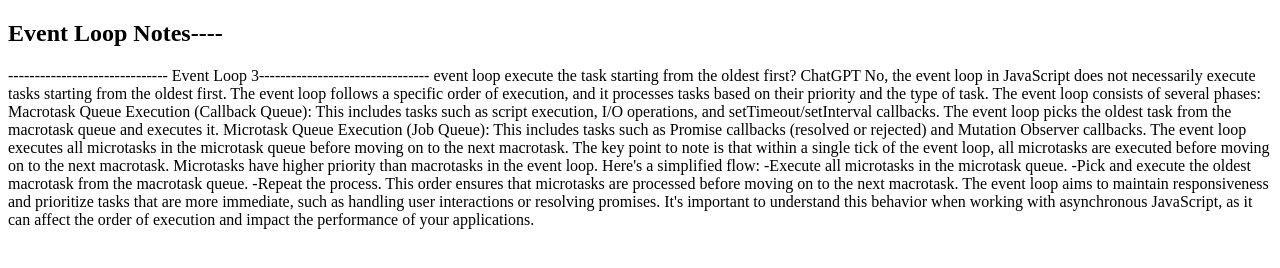
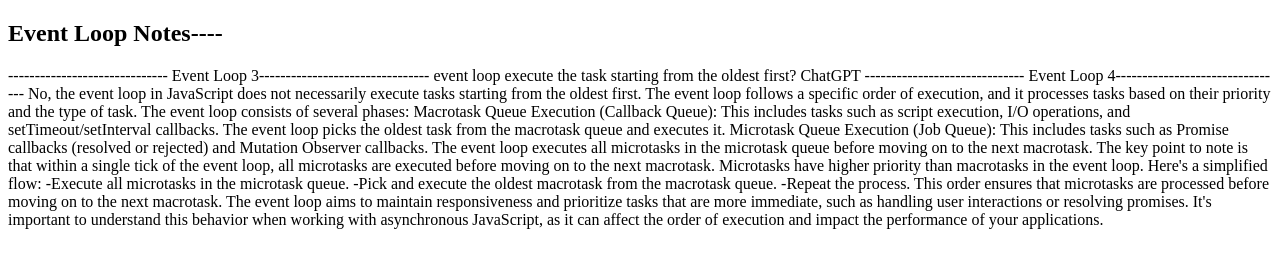
Before and after one commit to sorbhSK/RepoTry, a plain HTML site: page index.html in a window 1280 px wide. Drawn offline with Linux system fonts and the light colour scheme.

Commit message:
updating commit

```diff
--- a/index.html
+++ b/index.html
@@ -14,6 +14,7 @@
         event loop execute the task starting from the oldest first?
 
         ChatGPT
+        ------------------------------ Event Loop 4--------------------------------
 
 
         No, the event loop in JavaScript does not necessarily execute tasks starting from the oldest first. The event
```
